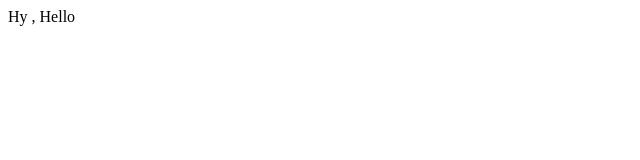
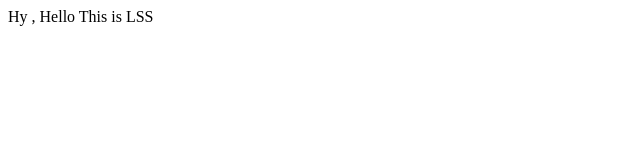
Before and after one commit to daadestroyer/demo-repo, a plain HTML site: page index.html in a window 1280 px wide. Shown: the full height of the page, 0-640 px from the left. Drawn offline with Linux system fonts and the light colour scheme.

Commit message:
updated index.html using ssh key

```diff
--- a/index.html
+++ b/index.html
@@ -1,3 +1,4 @@
 <div>
 Hy , Hello
+This is LSS
 </div>
```
